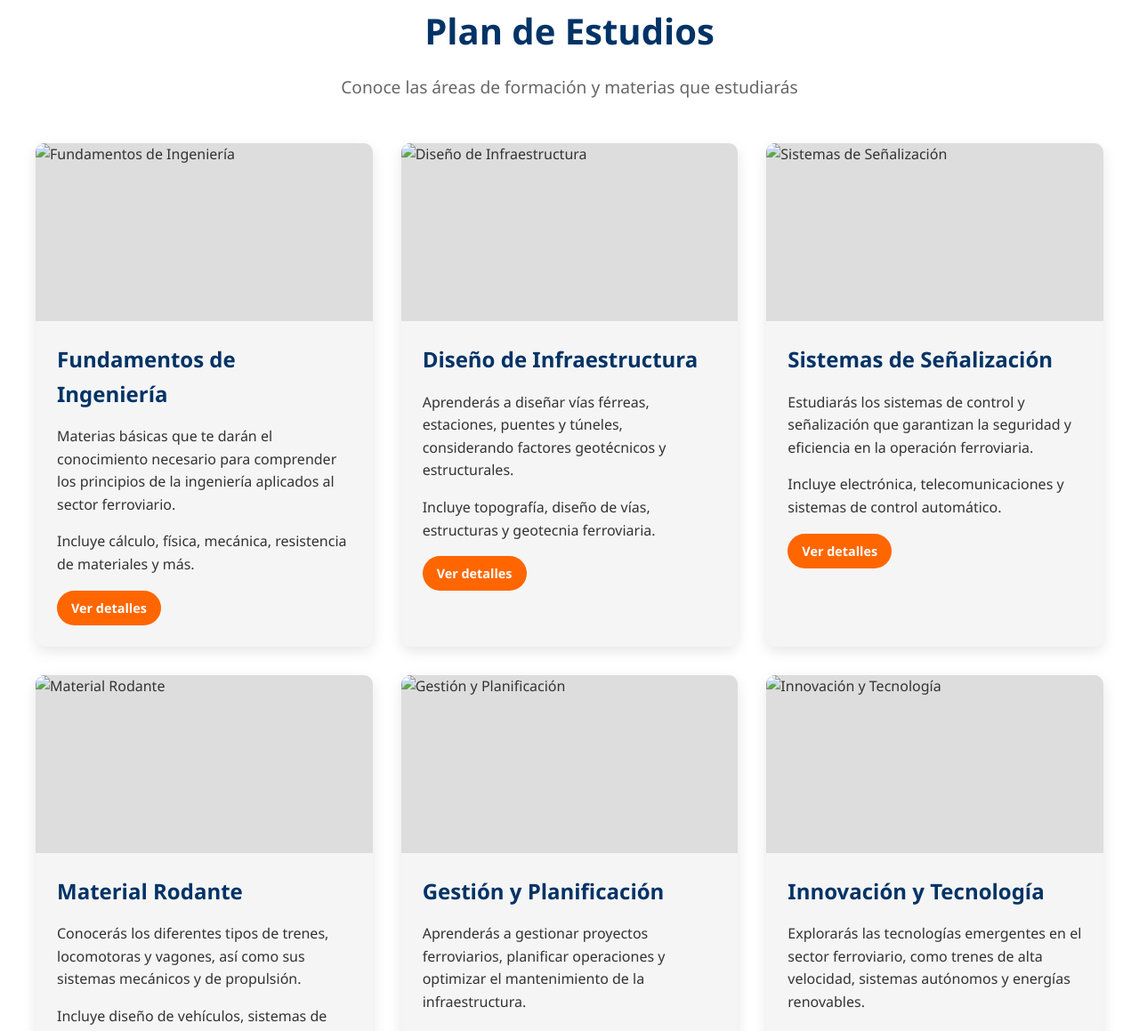
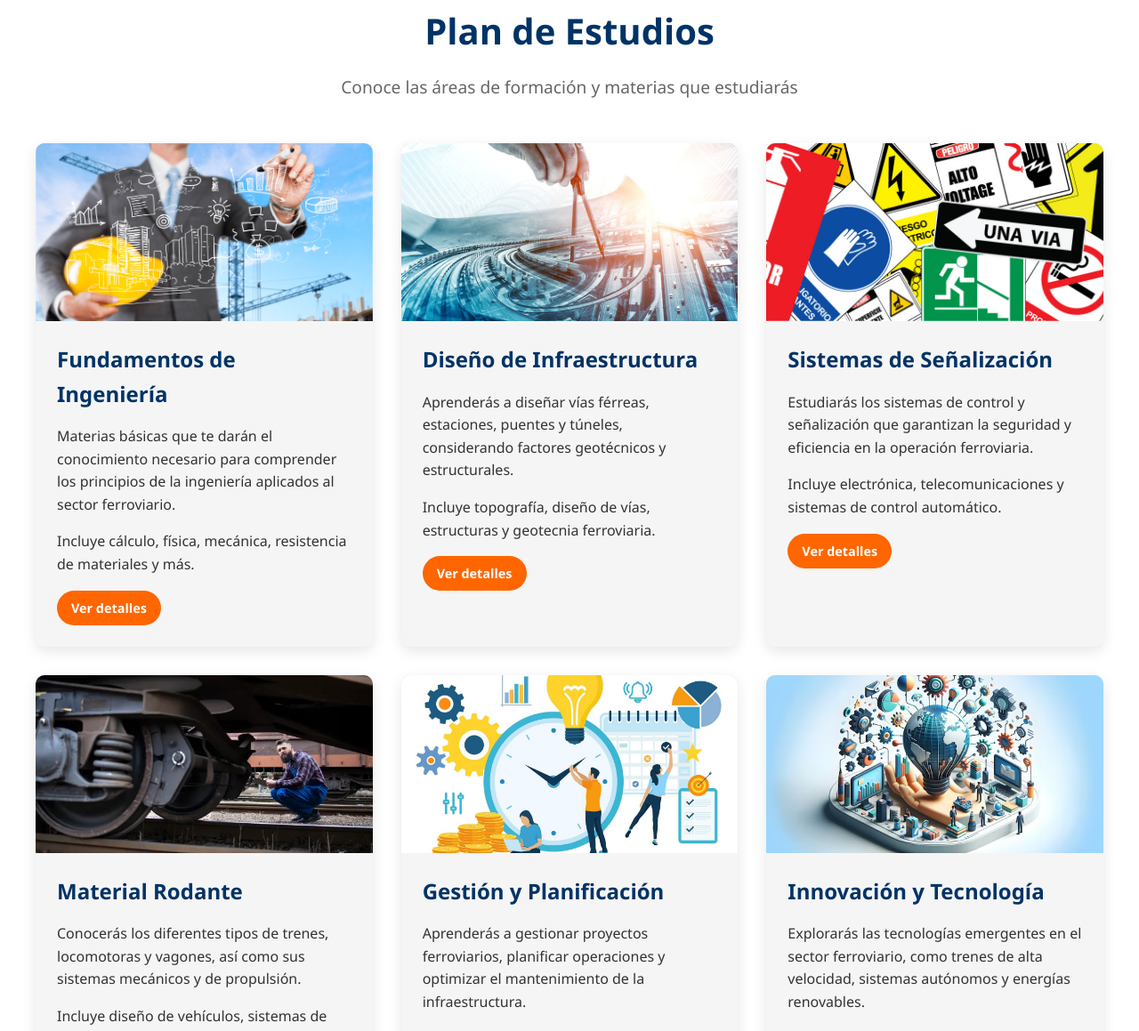
Before and after one commit to Doblador64/DPSI-, a website built with Vite: page index.html in a window 1280 px wide. Shown: the part 1647-2806 px from the top of the page at 89% size. Built offline with nearby package versions, Linux system fonts and the light colour scheme; files whose address does not match are found by name.

Commit message:
Add images and fix the floor

```diff
--- a/css/model.css
+++ b/css/model.css
@@ -4,7 +4,6 @@
   --accent-color: #ffcc00;
   --text-color: #333333;
   --light-bg: #f5f5f5;
-  --white: #ffffff;
 }
 
 * {
@@ -40,7 +39,7 @@ li {
 }
 
 a {
-  color: var(--white);
+  color: white;
   text-decoration: none;
   font-weight: 500;
   transition: color 0.3s ease;
--- a/index.html
+++ b/index.html
@@ -84,7 +84,7 @@
             <div class="curriculum-grid">
                 <div class="curriculum-item">
                     <div class="curriculum-item-image">
-                        <img src="/api/placeholder/400/300" alt="Fundamentos de Ingeniería">
+                        <img src="/Img/FundamentosIng.png" alt="Fundamentos de Ingeniería">
                     </div>
                     <div class="curriculum-item-content">
                         <h3>Fundamentos de Ingeniería</h3>
@@ -96,7 +96,7 @@
                 </div>
                 <div class="curriculum-item">
                     <div class="curriculum-item-image">
-                        <img src="/api/placeholder/400/300" alt="Diseño de Infraestructura">
+                        <img src="/Img/DiseñoInfraestructura.jpg" alt="Diseño de Infraestructura">
                     </div>
                     <div class="curriculum-item-content">
                         <h3>Diseño de Infraestructura</h3>
@@ -108,7 +108,7 @@
                 </div>
                 <div class="curriculum-item">
                     <div class="curriculum-item-image">
-                        <img src="/api/placeholder/400/300" alt="Sistemas de Señalización">
+                        <img src="/Img/Señalizacion.jpg" alt="Sistemas de Señalización">
                     </div>
                     <div class="curriculum-item-content">
                         <h3>Sistemas de Señalización</h3>
@@ -120,7 +120,7 @@
                 </div>
                 <div class="curriculum-item">
                     <div class="curriculum-item-image">
-                        <img src="/api/placeholder/400/300" alt="Material Rodante">
+                        <img src="/Img/Rodante.webp" alt="Material Rodante">
                     </div>
                     <div class="curriculum-item-content">
                         <h3>Material Rodante</h3>
@@ -132,7 +132,7 @@
                 </div>
                 <div class="curriculum-item">
                     <div class="curriculum-item-image">
-                        <img src="/api/placeholder/400/300" alt="Gestión y Planificación">
+                        <img src="/Img/Plan.webp" alt="Gestión y Planificación">
                     </div>
                     <div class="curriculum-item-content">
                         <h3>Gestión y Planificación</h3>
@@ -144,7 +144,7 @@
                 </div>
                 <div class="curriculum-item">
                     <div class="curriculum-item-image">
-                        <img src="/api/placeholder/400/300" alt="Innovación y Tecnología">
+                        <img src="/Img/Innovacion.jpg" alt="Innovación y Tecnología">
                     </div>
                     <div class="curriculum-item-content">
                         <h3>Innovación y Tecnología</h3>
--- a/src/main.js
+++ b/src/main.js
@@ -43,6 +43,7 @@ const floorMaterial = new THREE.MeshStandardMaterial({
   metalness: 0.2,
 });
 const floor = new THREE.Mesh(floorGeometry, floorMaterial);
+floor.position.y = -0.25;
 floor.rotation.x = -Math.PI / 2;
 floor.receiveShadow = true;
 scene.add(floor);
```
Also changed, not shown: Img/DiseñoInfraestructura.jpg (added), Img/FundamentosIng.png (added), Img/Innovacion.jpg (added), Img/Plan.webp (added), Img/Rodante.webp (added), Img/Señalizacion.jpg (added).
